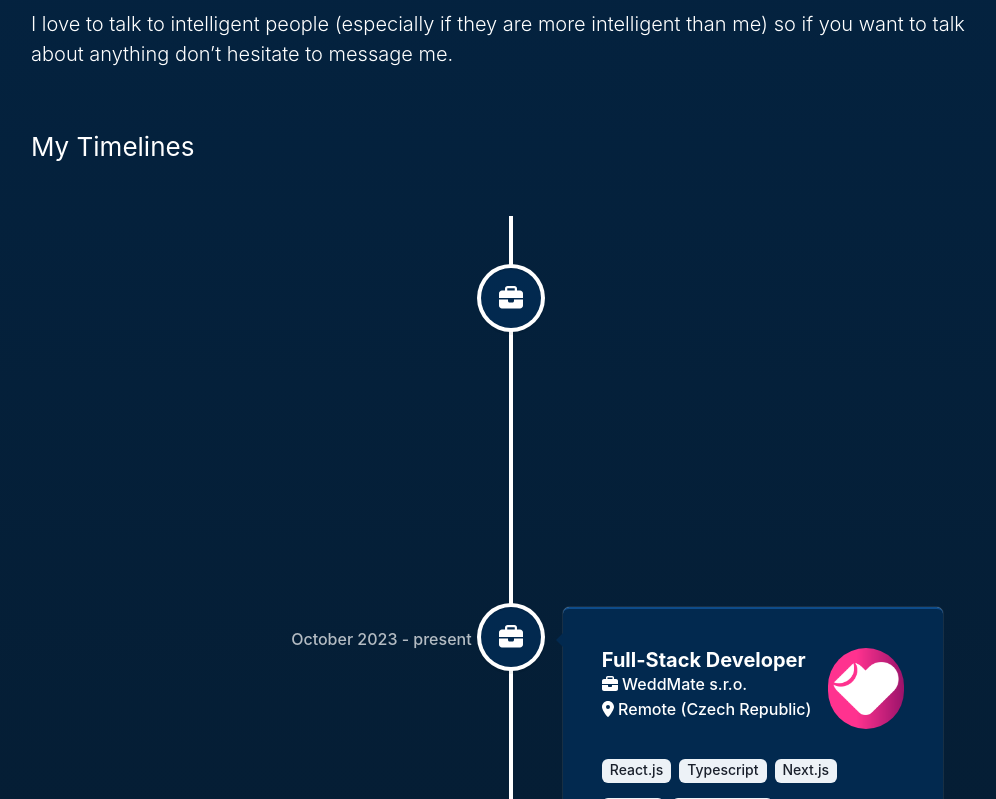
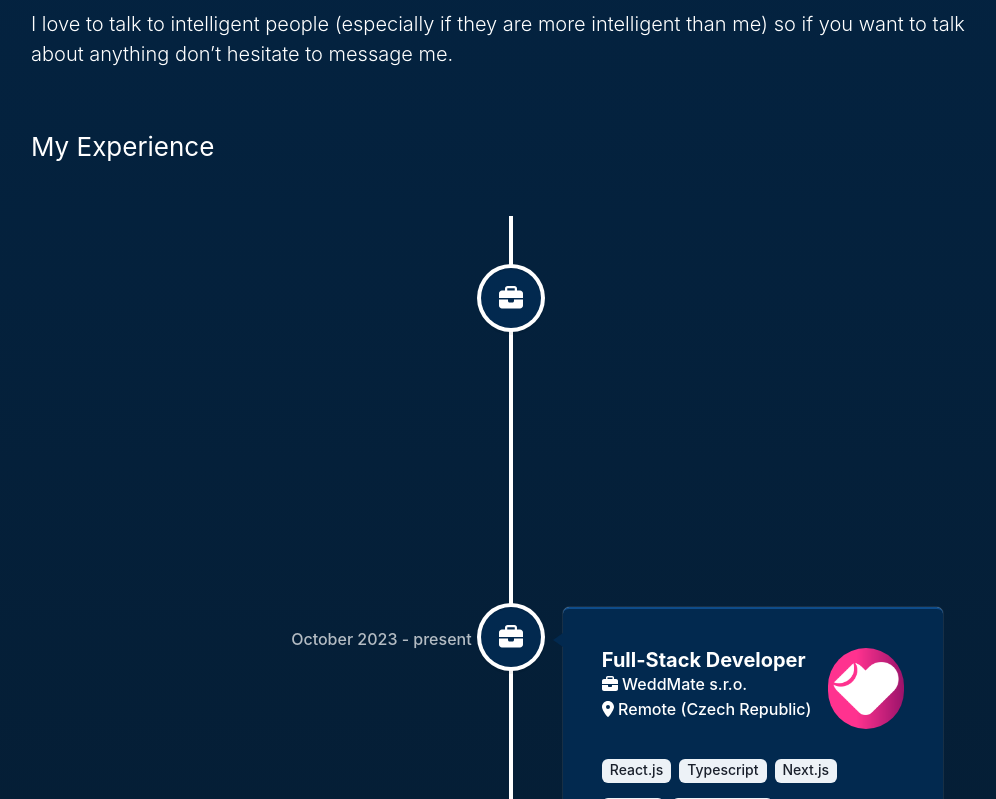
Before and after one commit to SamuelVitek/SamuelVitek, a React (Create React App) app: page / in a window 1280 px wide. Shown: the part 1301-2100 px from the top of the page, without its empty margins (129-1125 px from the left). Built offline with nearby package versions, Linux system fonts and the light colour scheme.

Commit message:
new: final version of timeline

```diff
--- a/src/components/Experience.tsx
+++ b/src/components/Experience.tsx
@@ -6,7 +6,7 @@ const Experience = () => {
     return (
         <Flex flexDirection='column' w='75%'>
             <Text w='full' textAlign='left' my='50px'>
-                My Timelines
+                My Experience
             </Text>
             <Timeline />
         </Flex>
--- a/src/components/Introduction.tsx
+++ b/src/components/Introduction.tsx
@@ -16,11 +16,11 @@ const Introduction = () => {
                     </Text>
                     <Text fontSize='calc(12px + 2vmin)' fontWeight='500'>
                         I am a student who became a {'\n'}
-                        <Box as='span' color='cyan.500'>
+                        <Box as='span' color='cyan.400'>
                             Software Developer {'\n'}
                         </Box>
                         because as a kid I thought I should study IT since I played a lot of games. I am a technology enthusiast with experience and with {'\n'}
-                        <Box as='span' color='cyan.500'>
+                        <Box as='span' color='cyan.400'>
                             great desire to learn
                         </Box>
                         . Analytic thinking, being collective friendly, and always curious are attributes that I think describe me the best.
@@ -35,9 +35,6 @@ const Introduction = () => {
                 />
             </Flex>
             <Flex mt='5'>
-                {/*<Text fontSize='calc(8px + 2vmin)' fontWeight='300'>*/}
-                {/*    Sed tempor consectetur arcu sit amet mattis. Morbi nisl sem, venenatis scelerisque dignissim vel, porta et ligula. Class aptent taciti sociosqu ad litora torquent per conubia nostra, per inceptos himenaeos. Etiam lorem metus, feugiat a arcu et, interdum placerat velit. Vestibulum fermentum tempus sapien, eget commodo nibh condimentum ut. Aenean tristique, quam quis vestibulum ultricies, ex felis lobortis purus, eu pulvinar ante ex vitae felis. Sed sagittis et odio faucibus porttitor. Fusce commodo est sit amet tellus gravida gravida. Etiam mauris nunc, vehicula eu ante vitae, suscipit tempor neque. Nullam ornare, sapien sit amet euismod maximus, justo mauris pulvinar dolor, ut sollicitudin felis enim ac lorem. Phasellus vitae auctor justo. Pellentesque imperdiet, felis nec hendrerit tristique, metus libero malesuada ipsum, eget feugiat nibh odio vitae elit. Praesent malesuada viverra libero a vestibulum. Etiam tempor mi nec lacus posuere, et aliquet erat laoreet. Cras ornare leo et justo tempus egestas. Nunc lacus risus, viverra nec bibendum at, malesuada sed mauris.*/}
-                {/*</Text>*/}
                 <Description />
             </Flex>
         </Flex>
--- a/src/components/timeline/Timeline.tsx
+++ b/src/components/timeline/Timeline.tsx
@@ -1,56 +1,24 @@
 import React from 'react';
 import TimelineElement from "./TimelineElement";
 import { FontAwesomeIcon } from "@fortawesome/react-fontawesome";
-import { WorkExperience as data } from "../../data/WorkExperience";
-import { faGraduationCap, faPlay } from "@fortawesome/free-solid-svg-icons";
+import { WorkExperience as work } from "../../data/WorkExperience";
+import { Education as edu } from "../../data/Education";
+import { faPlay } from "@fortawesome/free-solid-svg-icons";
 import { VerticalTimeline, VerticalTimelineElement }  from 'react-vertical-timeline-component';
 import 'react-vertical-timeline-component/style.min.css';
 
 const Timeline = () => {
     return (
         <VerticalTimeline>
-            {data.map((d, index) => (
-                <TimelineElement key={index} data={d} />
+            {work.map((d, index) => (
+                <TimelineElement key={index} props={d} isWork={true} />
+            ))}
+            {edu.map((d, index) => (
+                <TimelineElement key={index} props={d} isWork={false} />
             ))}
             <VerticalTimelineElement
-                className="vertical-timeline-element--education"
-                date="April 2013"
-                iconStyle={{ background: 'rgb(233, 30, 99)', color: '#fff' }}
-                icon={<FontAwesomeIcon icon={faGraduationCap} />}
-            >
-                <h3 className="vertical-timeline-element-title">Content Marketing for Web, Mobile and Social Media</h3>
-                <h4 className="vertical-timeline-element-subtitle">Online Course</h4>
-                <p>
-                    Strategy, Social Media
-                </p>
-            </VerticalTimelineElement>
-            <VerticalTimelineElement
-                className="vertical-timeline-element--education"
-                date="November 2012"
-                iconStyle={{ background: 'rgb(233, 30, 99)', color: '#fff' }}
-                icon={<FontAwesomeIcon icon={faGraduationCap} />}
-            >
-                <h3 className="vertical-timeline-element-title">Agile Development Scrum Master</h3>
-                <h4 className="vertical-timeline-element-subtitle">Certification</h4>
-                <p>
-                    Creative Direction, User Experience, Visual Design
-                </p>
-            </VerticalTimelineElement>
-            <VerticalTimelineElement
-                className="vertical-timeline-element--education"
-                date="2002 - 2006"
-                iconStyle={{ background: 'rgb(233, 30, 99)', color: '#fff' }}
-                icon={<FontAwesomeIcon icon={faGraduationCap} />}
-            >
-                <h3 className="vertical-timeline-element-title">Bachelor of Science in Interactive Digital Media Visual Imaging</h3>
-                <h4 className="vertical-timeline-element-subtitle">Bachelor Degree</h4>
-                <p>
-                    Creative Direction, Visual Design
-                </p>
-            </VerticalTimelineElement>
-            <VerticalTimelineElement
                 iconStyle={{ background: 'rgb(16, 204, 82)', color: '#fff' }}
-            icon={<FontAwesomeIcon icon={faPlay} />}
+                icon={<FontAwesomeIcon icon={faPlay} />}
             />
         </VerticalTimeline>
     );
--- a/src/components/timeline/TimelineElement.tsx
+++ b/src/components/timeline/TimelineElement.tsx
@@ -1,46 +1,50 @@
 import React from 'react';
 import { FontAwesomeIcon } from "@fortawesome/react-fontawesome";
 import { Flex, Heading, Image, Tag, Text } from "@chakra-ui/react";
-import { faBriefcase, faLocationDot } from "@fortawesome/free-solid-svg-icons";
+import { faBriefcase, faLocationDot, faGraduationCap } from "@fortawesome/free-solid-svg-icons";
 import { Data } from "../../data/Types";
 import { VerticalTimelineElement } from "react-vertical-timeline-component";
 
 interface PropsType {
-    data: Data;
+    props: Data;
+    isWork: boolean;
 }
 
-const TimelineElement = ({data}: PropsType) => {
+const TimelineElement = ({props, isWork}: PropsType) => {
+    const bgColor = isWork ? '#02294f' : '#c53030';
+    const borderColor = isWork ? '#0e4c8a' : '#f56565';
+
     return (
         <VerticalTimelineElement
             className="vertical-timeline-element--work"
             contentStyle={{
-                background: 'rgb(2, 41, 79)',
+                background: bgColor,
                 color: '#fff',
                 boxShadow: '0 0 1px #ccc',
-                borderTop: '2px solid rgb(14, 76, 138)',
+                borderTop: '2px solid ' + borderColor,
                 textAlign: 'left',
                 paddingBottom: '0.75em'
             }}
-            contentArrowStyle={{borderRight: '7px solid  rgb(2, 41, 79)'}}
-            date={data.date}
-            iconStyle={{background: 'rgb(2, 41, 79)', color: '#fff'}}
-            icon={<FontAwesomeIcon icon={faBriefcase}/>}
+            contentArrowStyle={{borderRight: '10px solid ' + bgColor}}
+            date={props.date}
+            iconStyle={{background: bgColor, color: '#fff'}}
+            icon={<FontAwesomeIcon icon={isWork ? faBriefcase : faGraduationCap}/>}
         >
             <Flex>
                 <Flex w='80%' flexDirection='column'>
-                    <Heading style={{color: 'white'}}>{data.title}</Heading>
+                    <Heading style={{color: 'white'}}>{props.title}</Heading>
                     <Text style={{margin: '0'}}>
-                        <FontAwesomeIcon icon={faBriefcase}/> {data.company}
+                        <FontAwesomeIcon icon={isWork ? faBriefcase : faGraduationCap}/> {props.company}
                     </Text>
                     <Text style={{margin: '0 0 2.25em 0'}}>
-                        <FontAwesomeIcon icon={faLocationDot}/> {data.location}
+                        <FontAwesomeIcon icon={faLocationDot}/> {props.location}
                     </Text>
                 </Flex>
                 <Flex>
-                    <Image src={data.logo} fit='cover' alt='Logo' w='3.125em' h='3.125em' borderRadius='full'/>
+                    <Image src={props.logo} fit='cover' alt='Logo' w='3.125em' h='3.125em' borderRadius='full'/>
                 </Flex>
             </Flex>
-            {data.skills.map((skill, index) => (
+            {props.skills.map((skill, index) => (
                 <Tag me='2' key={index + '_' + skill}>{skill}</Tag>
             ))}
         </VerticalTimelineElement>
--- /dev/null
+++ b/src/data/Education.ts
@@ -0,0 +1,44 @@
+import { Data, Field } from "./Types";
+
+export const Education: Data[] = [
+    {
+        title: 'Bachelor\'s degree',
+        company: 'Centria, University of Applied Sciences',
+        location: 'Kokkola, Finland',
+        logo: '/img/timeline/centria.jpg',
+        skills: [
+            Field.IT
+        ],
+        date: 'August 2023 - present'
+    },
+    {
+        title: 'Exchange',
+        company: 'Centria, University of Applied Sciences',
+        location: 'Kokkola, Finland',
+        logo: '/img/timeline/centria.jpg',
+        skills: [
+            Field.IT,
+        ],
+        date: 'August 2022 - May 2023'
+    },
+    {
+        title: 'Bachelor\'s degree (transfer)',
+        company: 'University of Western Bohemia',
+        location: 'Pilsen, Czech Republic',
+        logo: '/img/timeline/zcu.jpg',
+        skills: [
+            Field.IT
+        ],
+        date: 'September 2021 - June 2023'
+    },
+    {
+        title: 'High-School Diploma',
+        company: 'VOŠ a SPŠE Pilsen',
+        location: 'Pilsen, Czech Republic',
+        logo: '/img/timeline/spse.png',
+        skills: [
+            Field.WEB
+        ],
+        date: 'September 2016 - May 2020'
+    }
+]
--- a/src/data/Types.ts
+++ b/src/data/Types.ts
@@ -23,11 +23,16 @@ export enum Tools {
     SCRUM = 'Agile Dev - Scrum',
 }
 
+export enum Field {
+    IT = 'Information Technology',
+    WEB = 'Web Design and Web Development'
+}
+
 export type Data = {
     title: string;
     company: string;
     location: string;
     logo: string;
-    skills: Array<Skills | Tools>
+    skills: Array<Skills | Tools | Field>
     date: string;
 }
```
Also changed, not shown: public/img/timeline/spse.png (added), public/img/timeline/zcu.jpg (added).
